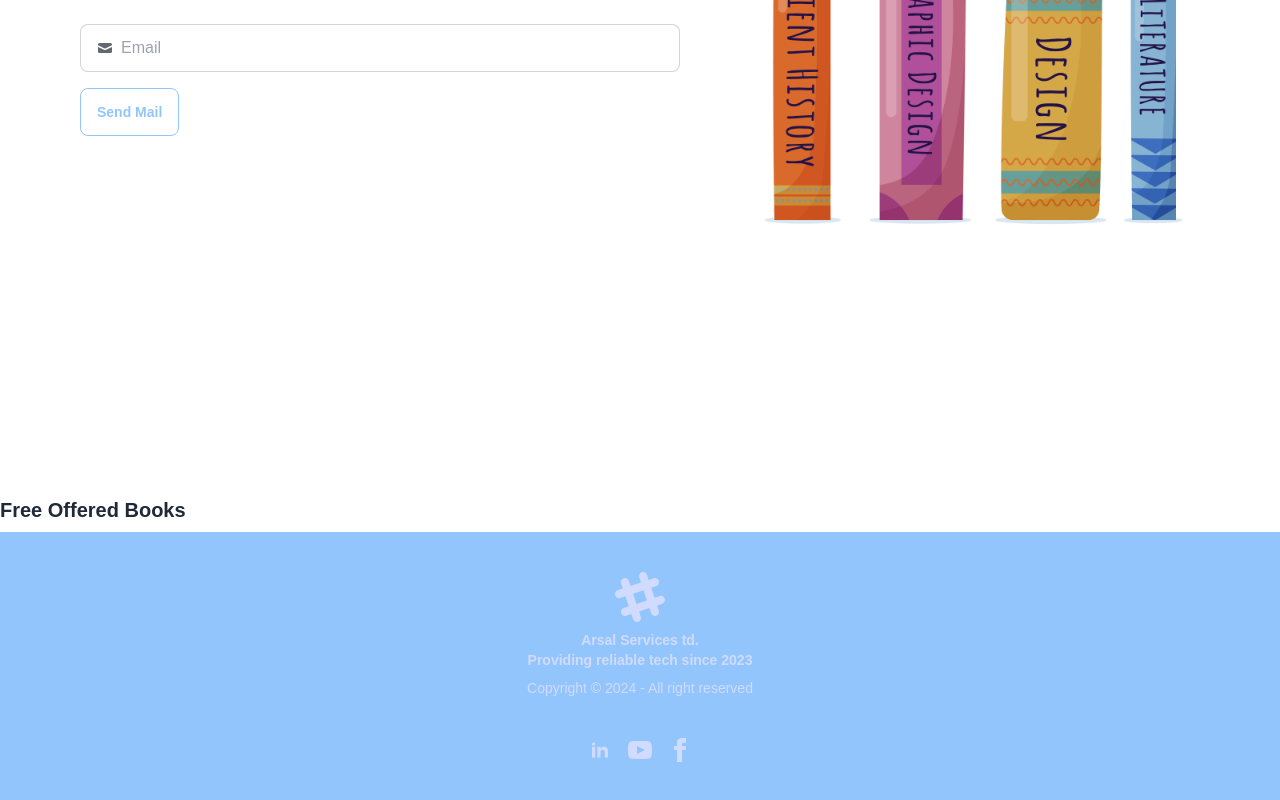
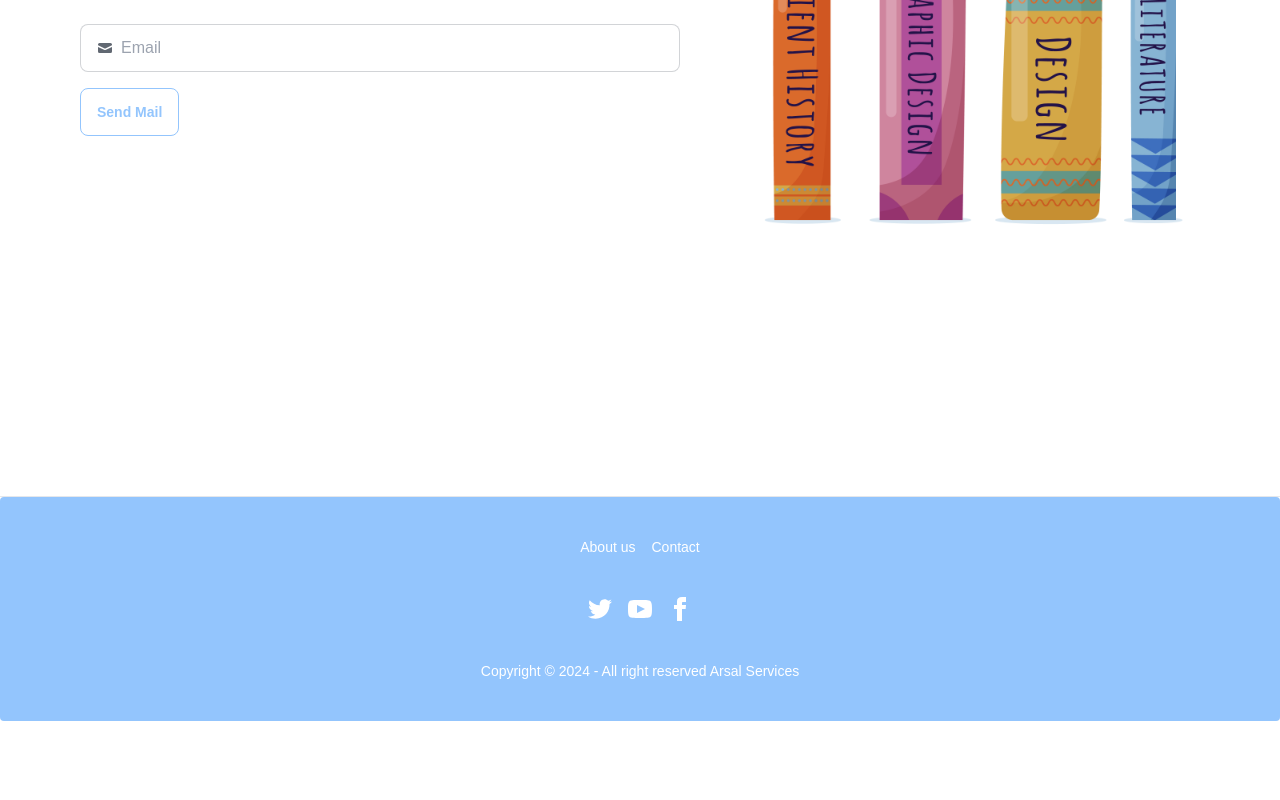
Before and after one commit to Arsal5511/BookWave, a React (Vite) app in the folder Frontend/: page / in a window 1280 px wide. Shown: the part 384-1184 px from the top of the page. After the commit the page ends 1105 px from the top, so only its background shows below. Built offline with nearby package versions, Linux system fonts and the light colour scheme; a web font is replaced by a local one.

Commit message:
footer changgings

```diff
--- a/Frontend/src/App.jsx
+++ b/Frontend/src/App.jsx
@@ -11,7 +11,7 @@ function App() {
     <div>
       <Navbar />
       <Banner />
-      <FreeBook />
+      {/* <FreeBook /> */}
       <Footer />
     </div>
   )
--- a/Frontend/src/components/footer/Footer.jsx
+++ b/Frontend/src/components/footer/Footer.jsx
@@ -4,39 +4,26 @@ import React from "react";
 
 function Footer() {
   return (
-    <div>
-      <footer className="footer footer-center p-10 bg-blue-300 text-primary-content">
-        <aside>
-          <svg
-            width="50"
-            height="50"
-            viewBox="0 0 24 24"
-            xmlns="http://www.w3.org/2000/svg"
-            fillRule="evenodd"
-            clipRule="evenodd"
-            className="inline-block fill-current"
-          >
-            <path d="M22.672 15.226l-2.432.811.841 2.515c.33 1.019-.209 2.127-1.23 2.456-1.15.325-2.148-.321-2.463-1.226l-.84-2.518-5.013 1.677.84 2.517c.391 1.203-.434 2.542-1.831 2.542-.88 0-1.601-.564-1.86-1.314l-.842-2.516-2.431.809c-1.135.328-2.145-.317-2.463-1.229-.329-1.018.211-2.127 1.231-2.456l2.432-.809-1.621-4.823-2.432.808c-1.355.384-2.558-.59-2.558-1.839 0-.817.509-1.582 1.327-1.846l2.433-.809-.842-2.515c-.33-1.02.211-2.129 1.232-2.458 1.02-.329 2.13.209 2.461 1.229l.842 2.515 5.011-1.677-.839-2.517c-.403-1.238.484-2.553 1.843-2.553.819 0 1.585.509 1.85 1.326l.841 2.517 2.431-.81c1.02-.33 2.131.211 2.461 1.229.332 1.018-.21 2.126-1.23 2.456l-2.433.809 1.622 4.823 2.433-.809c1.242-.401 2.557.484 2.557 1.838 0 .819-.51 1.583-1.328 1.847m-8.992-6.428l-5.01 1.675 1.619 4.828 5.011-1.674-1.62-4.829z"></path>
-          </svg>
-          <p className="font-bold">
-            Arsal Services td. <br />
-            Providing reliable tech since 2023
-          </p>
-          <p>Copyright © 2024 - All right reserved</p>
-        </aside>
+    <>
+
+        <hr></hr>
+      <footer className="footer footer-center bg-blue-300  text-white rounded p-10">
+        <nav className="grid grid-flow-col gap-4">
+          <a className="link link-hover">About us</a>
+          <a className="link link-hover">Contact</a>
+
+        </nav>
         <nav>
           <div className="grid grid-flow-col gap-4">
-            <a href="https://www.twitter.com/Arsal5511" target="_blank">
+            <a>
               <svg
-                className="fill-current"
-                aria-hidden="true"
                 xmlns="http://www.w3.org/2000/svg"
                 width="24"
                 height="24"
                 viewBox="0 0 24 24"
+                className="fill-current"
               >
-                <path d="M12.51 8.796v1.697a3.738 3.738 0 0 1 3.288-1.684c3.455 0 4.202 2.16 4.202 4.97V19.5h-3.2v-5.072c0-1.21-.244-2.766-2.128-2.766-1.827 0-2.139 1.317-2.139 2.676V19.5h-3.19V8.796h3.168ZM7.2 6.106a1.61 1.61 0 0 1-.988 1.483 1.595 1.595 0 0 1-1.743-.348A1.607 1.607 0 0 1 5.6 4.5a1.601 1.601 0 0 1 1.6 1.606Z" />
-                <path d="M7.2 8.809H4V19.5h3.2V8.809Z" />
+                <path d="M24 4.557c-.883.392-1.832.656-2.828.775 1.017-.609 1.798-1.574 2.165-2.724-.951.564-2.005.974-3.127 1.195-.897-.957-2.178-1.555-3.594-1.555-3.179 0-5.515 2.966-4.797 6.045-4.091-.205-7.719-2.165-10.148-5.144-1.29 2.213-.669 5.108 1.523 6.574-.806-.026-1.566-.247-2.229-.616-.054 2.281 1.581 4.415 3.949 4.89-.693.188-1.452.232-2.224.084.626 1.956 2.444 3.379 4.6 3.419-2.07 1.623-4.678 2.348-7.29 2.04 2.179 1.397 4.768 2.212 7.548 2.212 9.142 0 14.307-7.721 13.995-14.646.962-.695 1.797-1.562 2.457-2.549z"></path>
               </svg>
             </a>
             <a>
@@ -63,8 +50,13 @@ function Footer() {
             </a>
           </div>
         </nav>
+        <aside>
+          <p>
+            Copyright © {new Date().getFullYear()} - All right reserved Arsal Services
+          </p>
+        </aside>
       </footer>
-    </div>
+    </>
   );
 }
 
```
